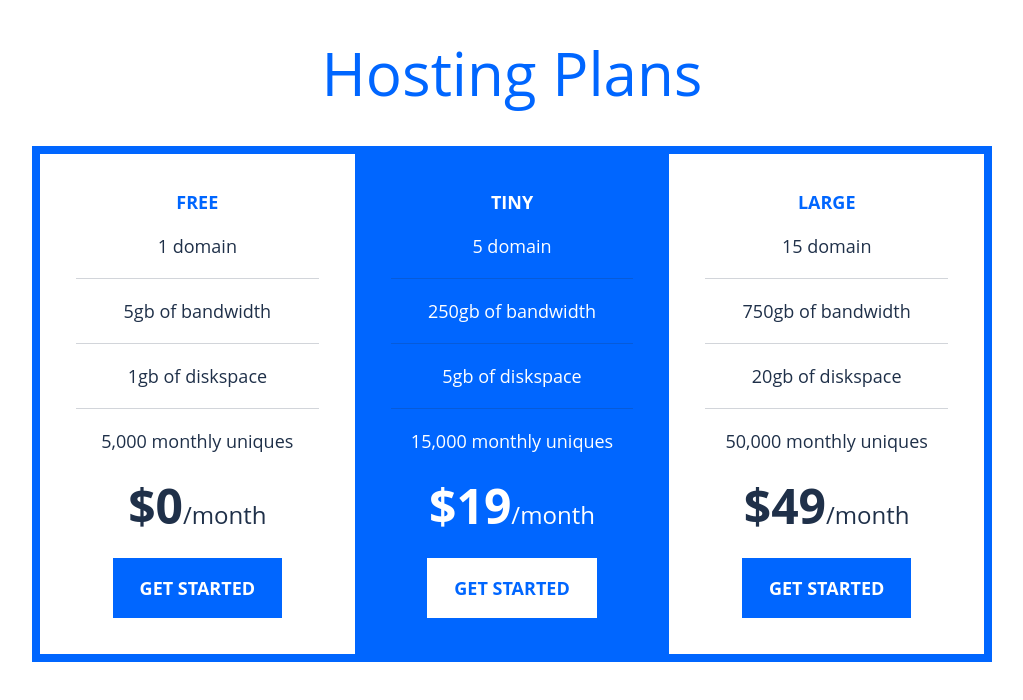
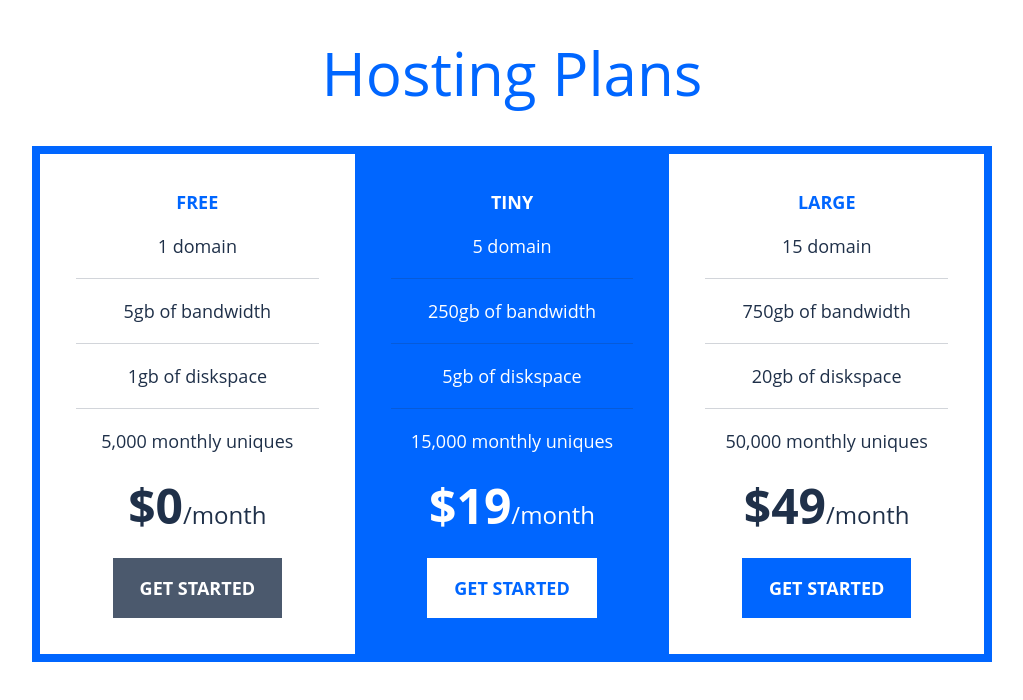
Before and after one commit to alekspanteli/beyond-css-1, a website: page src/index.html in a window 1280 px wide. In both pictures the pointer is over the button 325 px from the left and 588 px from the top of the page. Shown: the whole page, without its empty margins (128-1151 px from the left). Drawn offline with nearby package versions, Linux system fonts and the light colour scheme; files that its build step writes are made by us from their sources.

Commit message:
add opacity

```diff
--- a/src/scss/style.scss
+++ b/src/scss/style.scss
@@ -123,4 +123,10 @@ body {
     color: $color-primary-400;
     background-color: $color-neutral-100;
   }
+
+  &:hover,
+  &:focus {
+    color: $color-neutral-100;
+    background-color: rgb($color-neutral-900, 0.8);
+  }
 }
```
